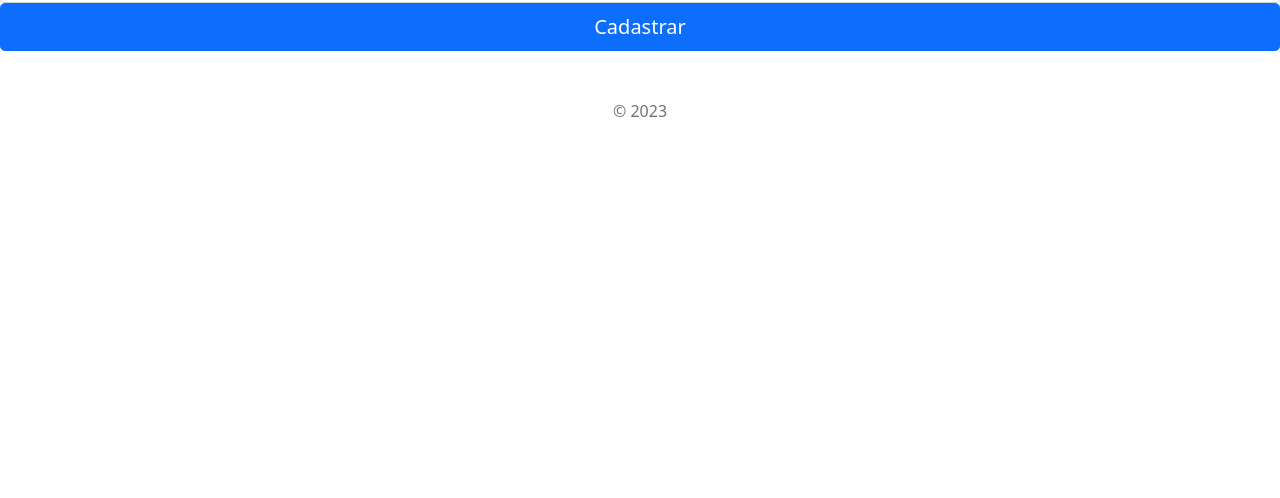
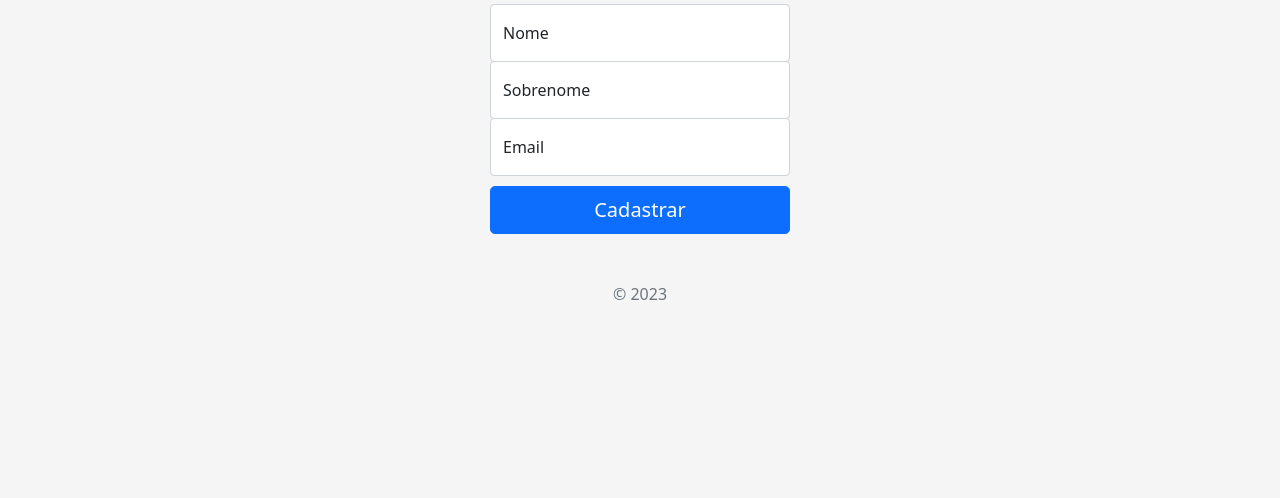
Before and after one commit to luanliz/fepeappdiet, a website: page signup.html in a window 1280 px wide. Shown: the part 302-800 px from the top of the page. Drawn offline with nearby package versions, Linux system fonts and the light colour scheme; the site is published under a folder, as on GitHub Pages, so addresses that start at the root find nothing.

Commit message:
Update css

```diff
--- a/signup.html
+++ b/signup.html
@@ -73,7 +73,7 @@
     </style>
 
     <!-- Custom styles for this template -->
-    <link href="/css/signing.css" rel="stylesheet" />
+    <link href="./css/signing.css" rel="stylesheet" />
   </head>
   <body class="text-center">
     <main class="form-signin w-100 m-auto">
```
